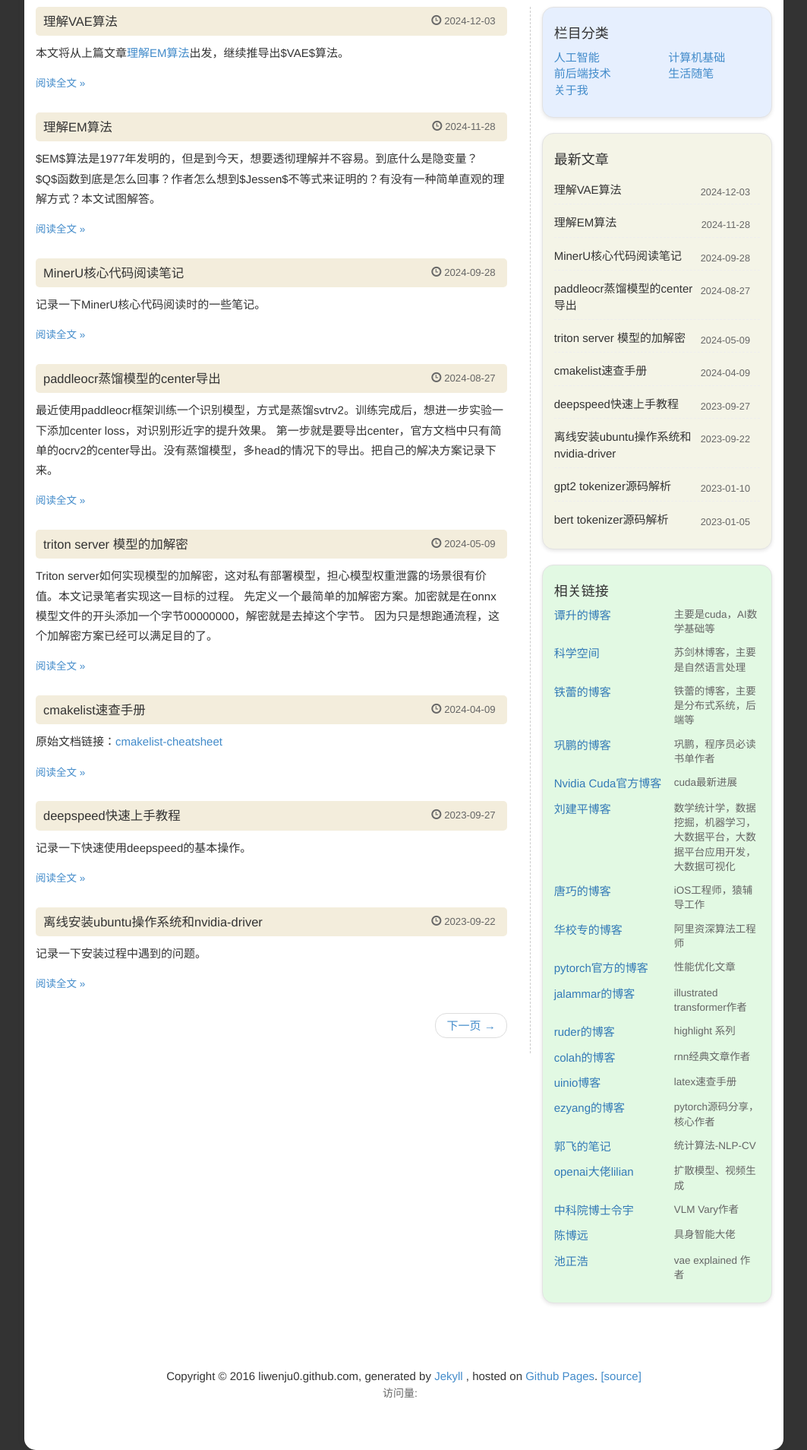
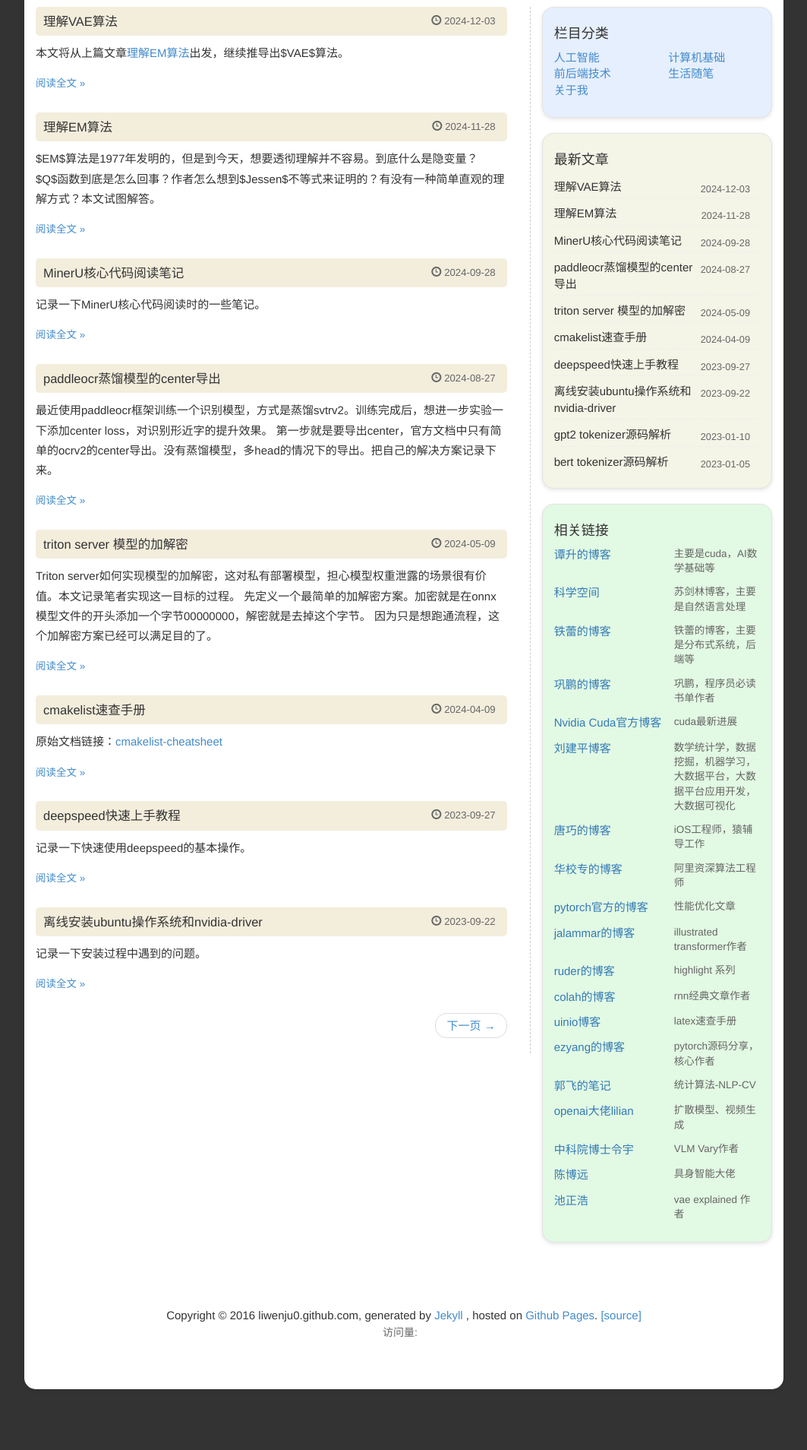
Before and after one commit to liwenju0/liwenju0.github.io, a Jekyll site: the page built from index.html, in a window 1280 px wide. Shown: the part 936-2844 px from the top of the page at 76% size, without its empty margins (108-1171 px from the left). Built offline with Jekyll 4.4.1, drawn with Linux system fonts in a browser that asks for light colours; the list of posts is cut into pages by our own code; comment, search, counter and statistics services are not loaded; after the commit the page ends 2764 px from its top, so only the background shows below that.

Commit message:
进一步缩小间距

```diff
--- a/css/blog.css
+++ b/css/blog.css
@@ -323,7 +323,7 @@ img {
 
 .recent-post-item {
   margin-bottom: 5px;
-  padding: 8px 0;
+  padding: 4px 0;
   border-bottom: 1px dashed #eee;
 }
 
```
